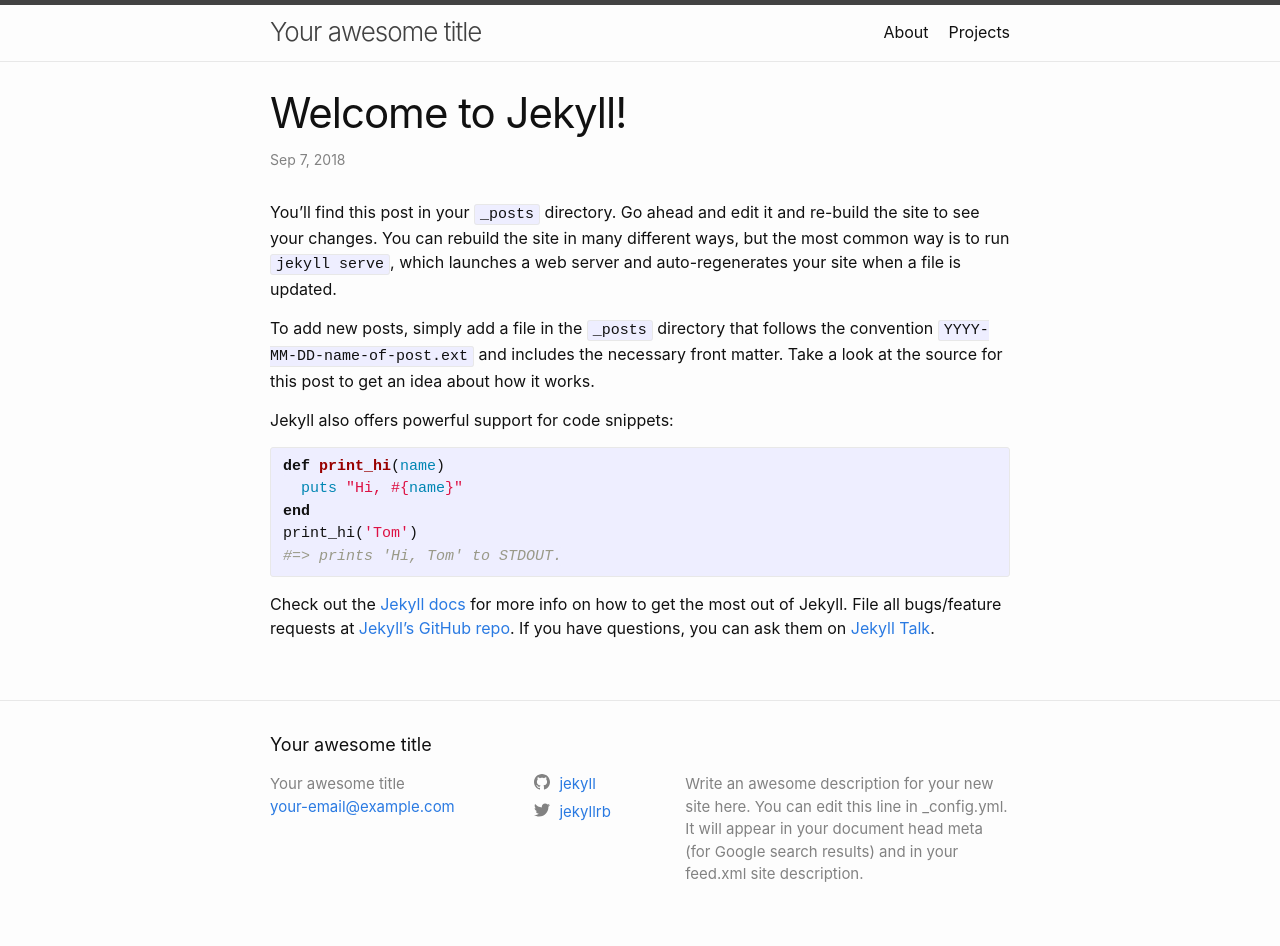
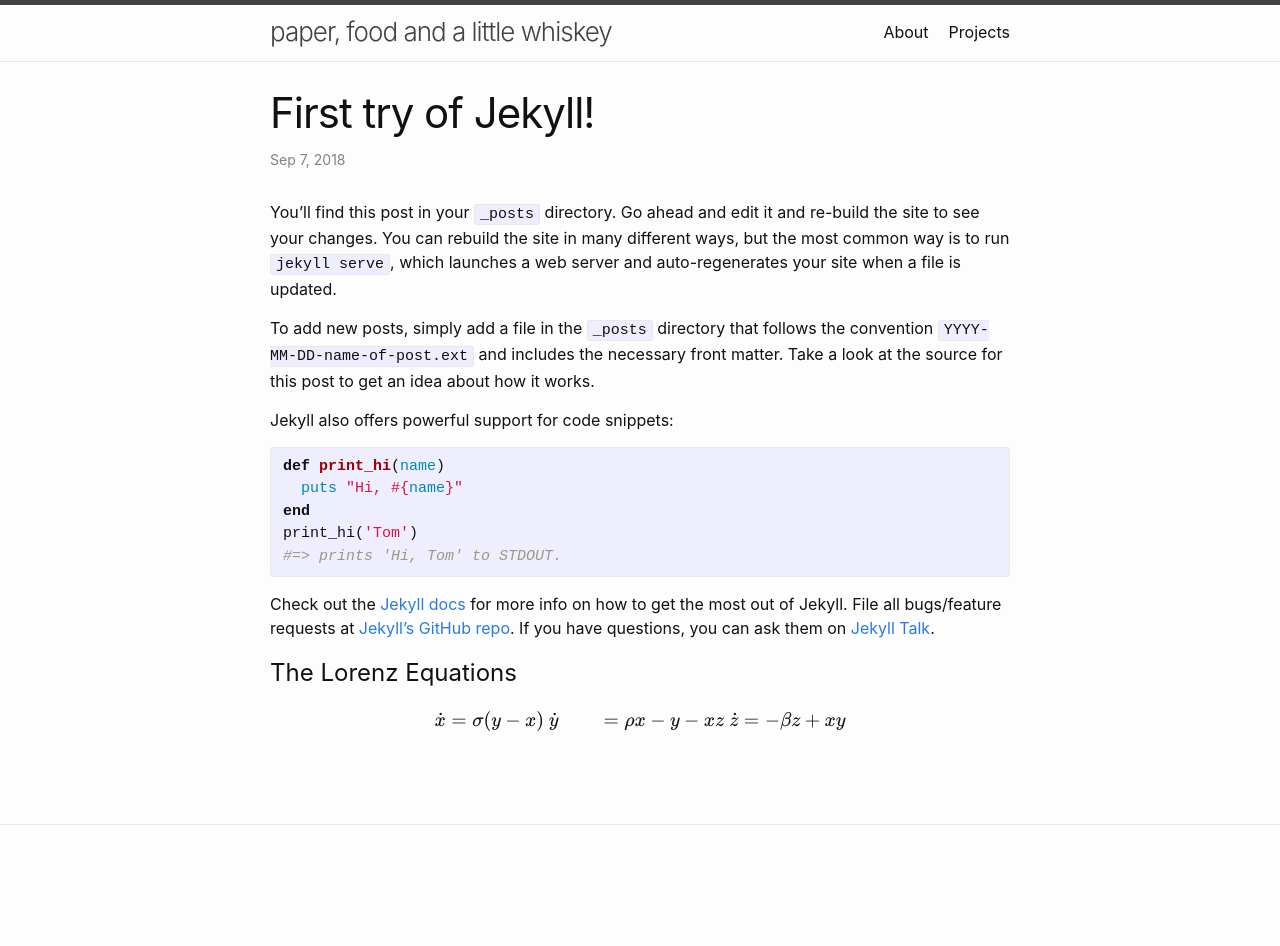
Before and after one commit to YongYang86/yongyang86.github.io, a Jekyll site: the page built from _posts/2018-09-07-welcome-to-jekyll.markdown, in a window 1280 px wide. Built offline with Jekyll 4.4.1, drawn with Linux system fonts in a browser that asks for light colours; formulas are drawn with MathJax 3; after the commit the page ends 900 px from its top, so only the background shows below that.

Commit message:
update about

```diff
--- a/_config.yml
+++ b/_config.yml
@@ -13,16 +13,14 @@
 # you will see them accessed via {{ site.title }}, {{ site.email }}, and so on.
 # You can create any custom variable you would like, and they will be accessible
 # in the templates via {{ site.myvariable }}.
-title: Your awesome title
-email: your-email@example.com
+title: paper, food and a little whiskey
+email: yytamu@gmail.com
 description: >- # this means to ignore newlines until "baseurl:"
-  Write an awesome description for your new site here. You can edit this
-  line in _config.yml. It will appear in your document head meta (for
-  Google search results) and in your feed.xml site description.
+    Welcome to my homepage.
 baseurl: "" # the subpath of your site, e.g. /blog
 url: "" # the base hostname & protocol for your site, e.g. http://example.com
-twitter_username: jekyllrb
-github_username:  jekyll
+#twitter_username: jekyllrb
+#github_username:  jekyll
 
 # Build settings
 markdown: kramdown
--- a/_includes/footer.html
+++ b/_includes/footer.html
@@ -3,32 +3,7 @@
 
   <div class="wrapper">
 
-    <h2 class="footer-heading">{{ site.title | escape }}</h2>
-
-    <div class="footer-col-wrapper">
-      <div class="footer-col footer-col-1">
-        <ul class="contact-list">
-          <li class="p-name">
-            {%- if site.author -%}
-              {{ site.author | escape }}
-            {%- else -%}
-              {{ site.title | escape }}
-            {%- endif -%}
-            </li>
-            {%- if site.email -%}
-            <li><a class="u-email" href="mailto:{{ site.email }}">{{ site.email }}</a></li>
-            {%- endif -%}
-        </ul>
-      </div>
-
-      <div class="footer-col footer-col-2">
-        {%- include social.html -%}
-      </div>
-
-      <div class="footer-col footer-col-3">
-        <p>{{- site.description | escape -}}</p>
-      </div>
-    </div>
+    <h2 class="footer-heading"></h2>
 
   </div>
 
--- a/_includes/head.html
+++ b/_includes/head.html
@@ -1,3 +1,32 @@
+{% if page.mathjax %}
+<!--Load Mathjax-->
+<script type="text/javascript" src="http://cdn.mathjax.org/mathjax/latest/MathJax.js?config=TeX-AMS-MML_HTMLorMML"></script>
+<script>
+        MathJax.Hub.Config({
+            config: ["MMLorHTML.js"],
+            extensions: ["tex2jax.js","TeX/AMSmath.js","TeX/AMSsymbols.js"],
+            jax: ["input/TeX"],
+            tex2jax: {
+                inlineMath: [ ['$','$'], ["\\(","\\)"] ],
+                displayMath: [ ['$$','$$'], ["\\[","\\]"] ],
+                processEscapes: false
+            },
+            TeX: {
+                TagSide: "right",
+                TagIndent: ".8em",
+                MultLineWidth: "85%",
+                equationNumbers: {
+                   autoNumber: "AMS",
+                },
+                unicode: {
+                   fonts: "STIXGeneral,'Arial Unicode MS'"
+                }
+            },
+            showProcessingMessages: false
+        });
+</script>
+{% endif %}
+
 <head>
   <meta charset="utf-8">
   <meta http-equiv="X-UA-Compatible" content="IE=edge">
--- a/_layouts/home.html
+++ b/_layouts/home.html
@@ -28,7 +28,6 @@ layout: default
       {%- endfor -%}
     </ul>
 
-    <p class="rss-subscribe">subscribe <a href="{{ "/feed.xml" | relative_url }}">via RSS</a></p>
   {%- endif -%}
 
 </div>
--- a/_posts/2018-09-07-welcome-to-jekyll.markdown
+++ b/_posts/2018-09-07-welcome-to-jekyll.markdown
@@ -1,8 +1,9 @@
 ---
 layout: post
-title:  "Welcome to Jekyll!"
+title:  "First try of Jekyll!"
 date:   2018-09-07 10:42:55 -0500
 categories: jekyll update
+mathjax: true
 ---
 You’ll find this post in your `_posts` directory. Go ahead and edit it and re-build the site to see your changes. You can rebuild the site in many different ways, but the most common way is to run `jekyll serve`, which launches a web server and auto-regenerates your site when a file is updated.
 
@@ -20,6 +21,13 @@ print_hi('Tom')
 
 Check out the [Jekyll docs][jekyll-docs] for more info on how to get the most out of Jekyll. File all bugs/feature requests at [Jekyll’s GitHub repo][jekyll-gh]. If you have questions, you can ask them on [Jekyll Talk][jekyll-talk].
 
+The Lorenz Equations
+=========
+
+$$\begin{aligned} \dot{x} & = \sigma(y-x) \ \dot{y} & = \rho x - y - xz \ \dot{z} & = -\beta z + xy \end{aligned}$$
+
+
+
 [jekyll-docs]: https://jekyllrb.com/docs/home
 [jekyll-gh]:   https://github.com/jekyll/jekyll
 [jekyll-talk]: https://talk.jekyllrb.com/
```
